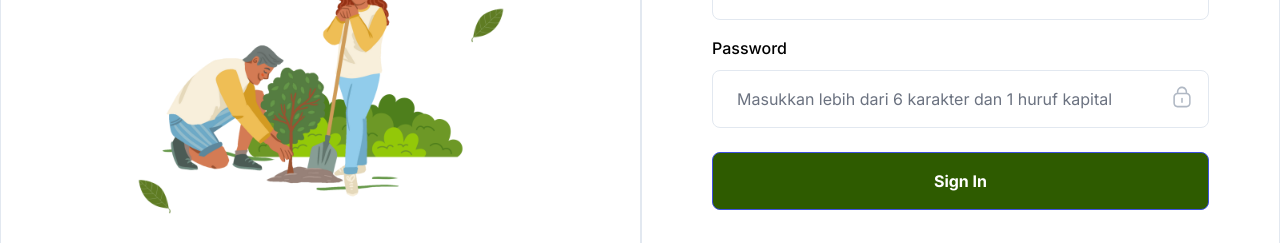
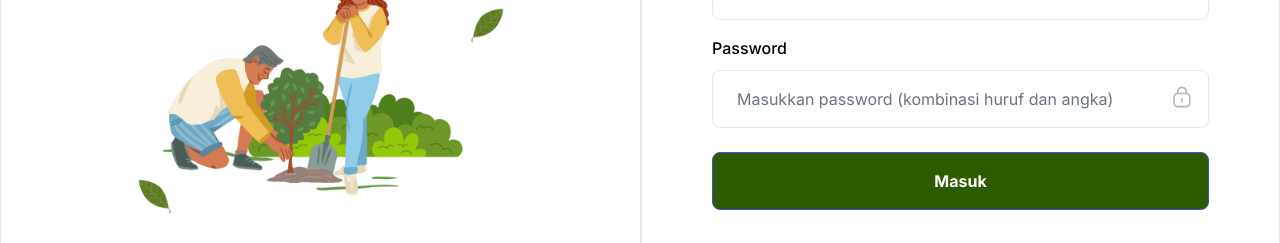
Before and after one commit to indahstr/deforestasi, a Next.js app: page /login in a window 1280 px wide. Shown: the part 376-619 px from the top of the page. Built offline with nearby package versions, Linux system fonts and the light colour scheme; no server answers; a web font is replaced by a local one.

Commit message:
fix login page

```diff
--- a/src/components/Login/LoginForm.tsx
+++ b/src/components/Login/LoginForm.tsx
@@ -98,7 +98,7 @@ function LoginForm() {
                       id="password"
                       name="password"
                       type="password"
-                      placeholder="Masukkan lebih dari 6 karakter dan 1 huruf kapital"
+                      placeholder="Masukkan password (kombinasi huruf dan angka)"
                       className="w-full rounded-lg border border-stroke bg-transparent py-4 pl-6 pr-10 outline-none focus:border-primary focus-visible:shadow-none dark:border-form-strokedark dark:bg-form-input dark:focus:border-primary"
                     />
 
@@ -138,7 +138,7 @@ function LoginForm() {
                         fontWeight: "bold",
                       }}
                     >
-                      Sign In
+                      Masuk
                     </span>
                   </button>
                 </div>
```
